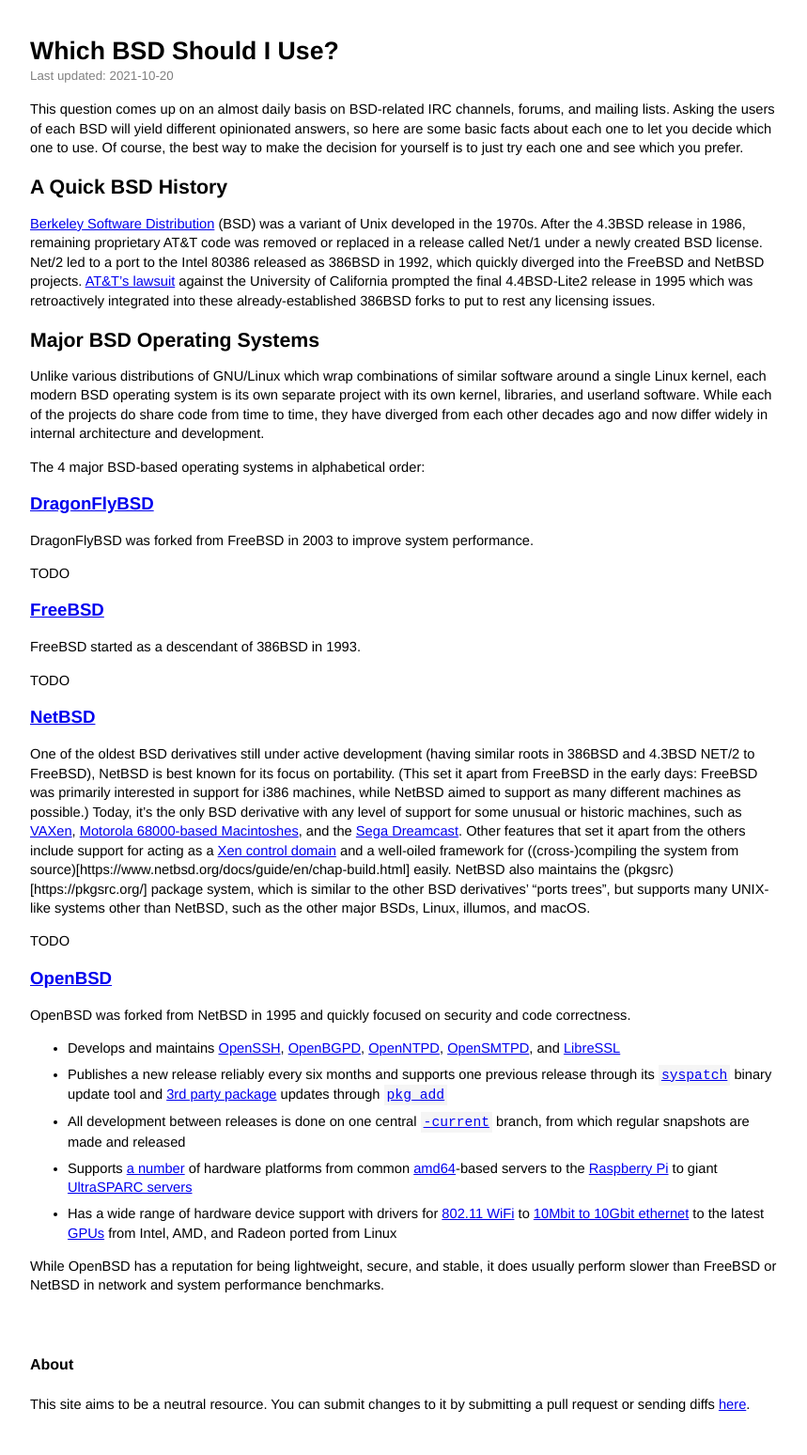
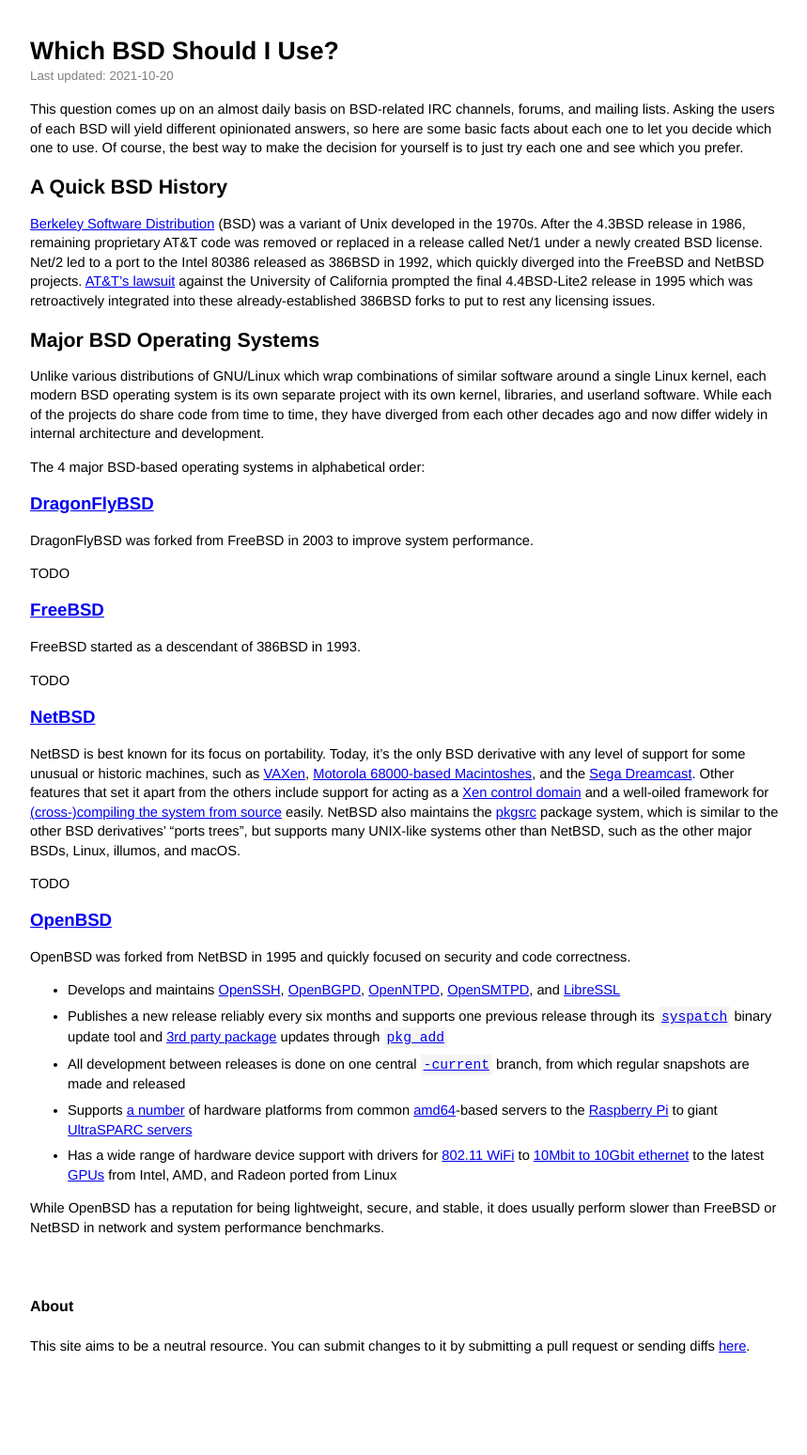
Before and after one commit to oldlaptop/whichbsd, a Jekyll site: the page built from index.md, in a window 1280 px wide. Shown: the whole page at 94% size, without its empty margins (208-1067 px from the left). Built offline with Jekyll 4.4.1, drawn with Linux system fonts in a browser that asks for light colours; our own code applies the rules of GitHub Pages for plain Markdown files; after the commit the page ends 1487 px from its top, so only the background shows below that.

Commit message:
Fix markdown in NetBSD section
Also remove history that is already in the history section

```diff
--- a/index.md
+++ b/index.md
@@ -51,9 +51,9 @@ TODO
 
 ### [NetBSD](https://www.netbsd.org/)
 
-One of the oldest BSD derivatives still under active development (having similar roots in 386BSD and 4.3BSD NET/2 to FreeBSD), NetBSD is best known for its focus on portability.
-(This set it apart from FreeBSD in the early days: FreeBSD was primarily interested in support for i386 machines, while NetBSD aimed to support as many different machines as possible.)
-Today, it's the only BSD derivative with any level of support for some unusual or historic machines, such as
+NetBSD is best known for its focus on portability.
+Today, it's the only BSD derivative with any level of support for some unusual
+or historic machines, such as
 [VAXen](https://wiki.netbsd.org/ports/vax/),
 [Motorola 68000-based Macintoshes](https://wiki.netbsd.org/ports/mac68k),
 and the
@@ -61,9 +61,14 @@ and the
 Other features that set it apart from the others include support for acting as a
 [Xen control domain](https://wiki.netbsd.org/ports/xen/)
 and a well-oiled framework for
-((cross-)compiling the system from source)[https://www.netbsd.org/docs/guide/en/chap-build.html]
+[(cross-)compiling the system from
+source](https://www.netbsd.org/docs/guide/en/chap-build.html)
 easily.
-NetBSD also maintains the (pkgsrc)[https://pkgsrc.org/] package system, which is similar to the other BSD derivatives' "ports trees", but supports many UNIX-like systems other than NetBSD, such as the other major BSDs, Linux, illumos, and macOS.
+NetBSD also maintains the
+[pkgsrc](https://pkgsrc.org/)
+package system, which is similar to the other BSD derivatives' "ports trees",
+but supports many UNIX-like systems other than NetBSD, such as the other major
+BSDs, Linux, illumos, and macOS.
 
 TODO
 
```
